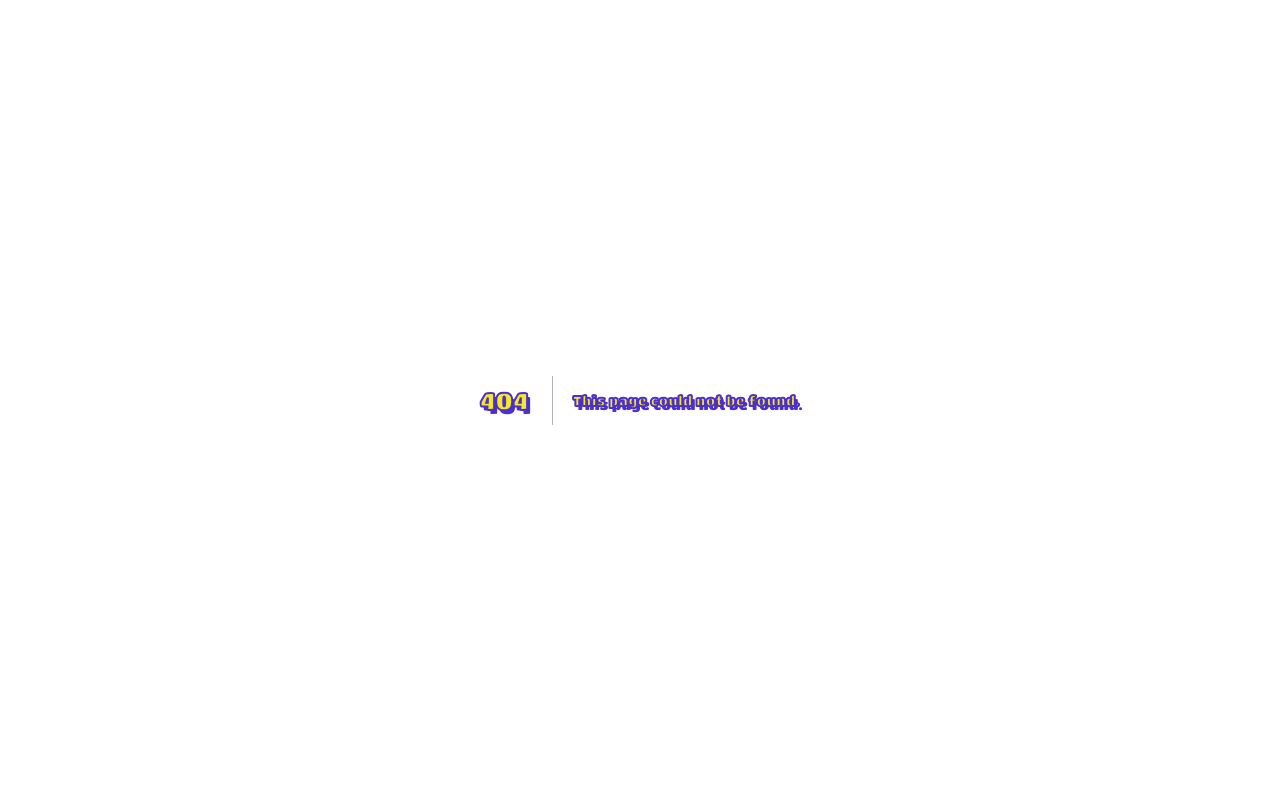
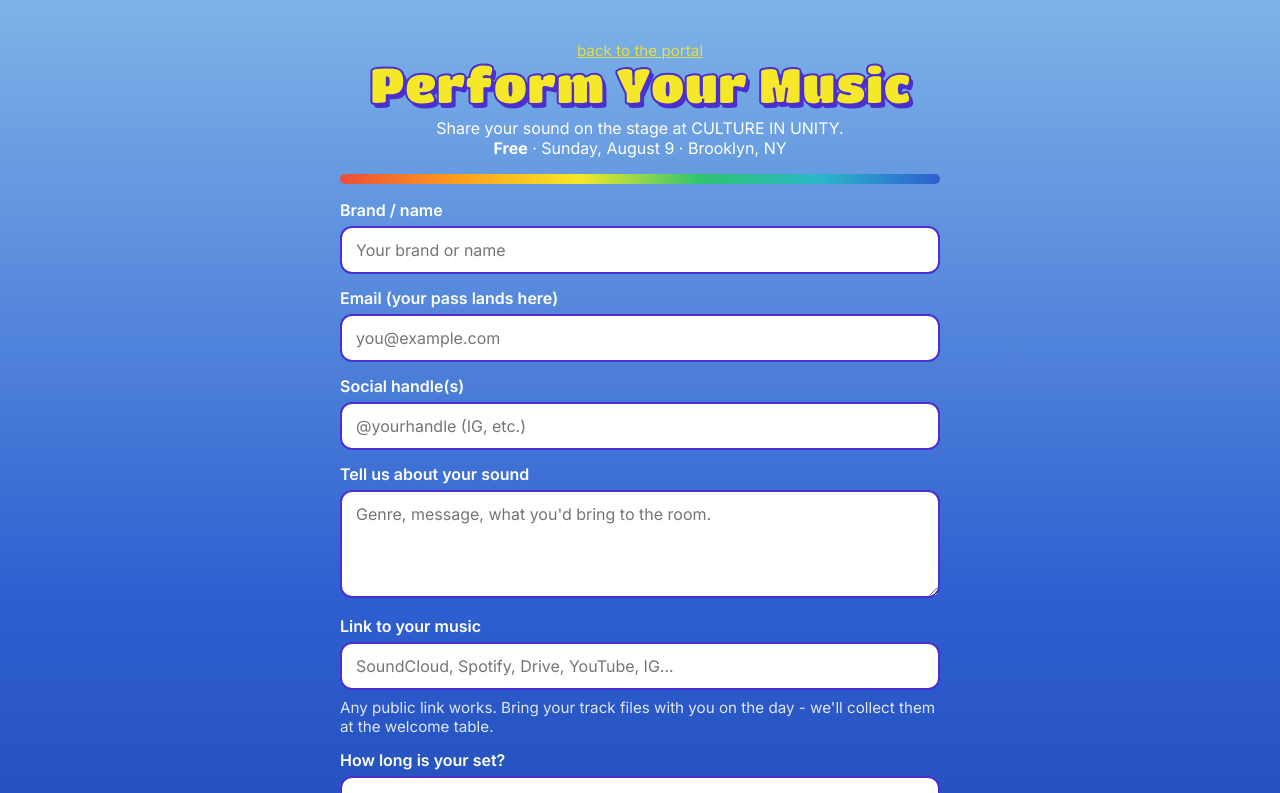
Before and after one commit to soulprinttribe/culture-in-unity, a Next.js app: page /submit/perform in a window 1280 px wide. Before the commit this address had no page. Shown: the top 793 px of the page. Built offline with nearby package versions, Linux system fonts and the light colour scheme; no server answers.

Commit message:
Add files via upload

```diff
--- /dev/null
+++ b/app/submit/perform/page.jsx
@@ -0,0 +1,7 @@
+import SubmitForm from "@/components/SubmitForm";
+
+export const metadata = { title: "Perform Your Music - CULTURE IN UNITY" };
+
+export default function PerformSubmitPage() {
+  return <SubmitForm role="perform" />;
+}
```
